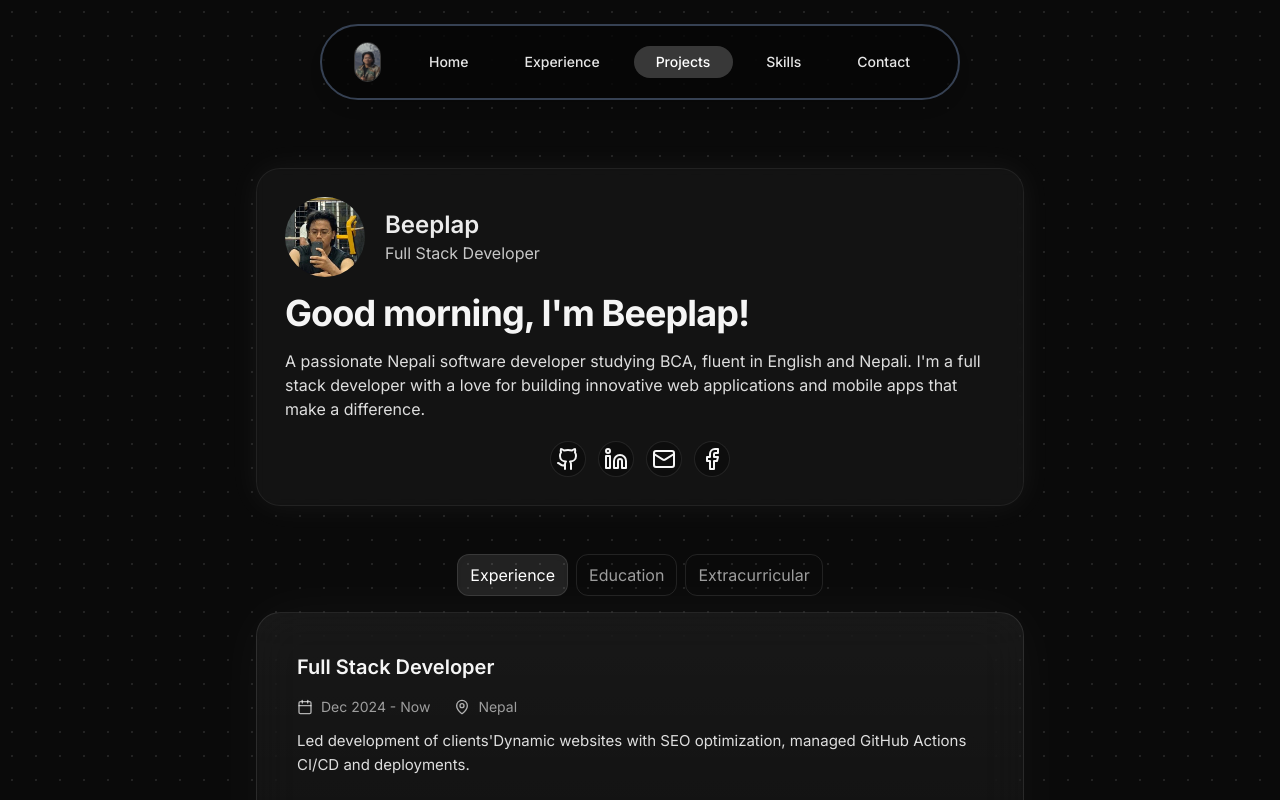
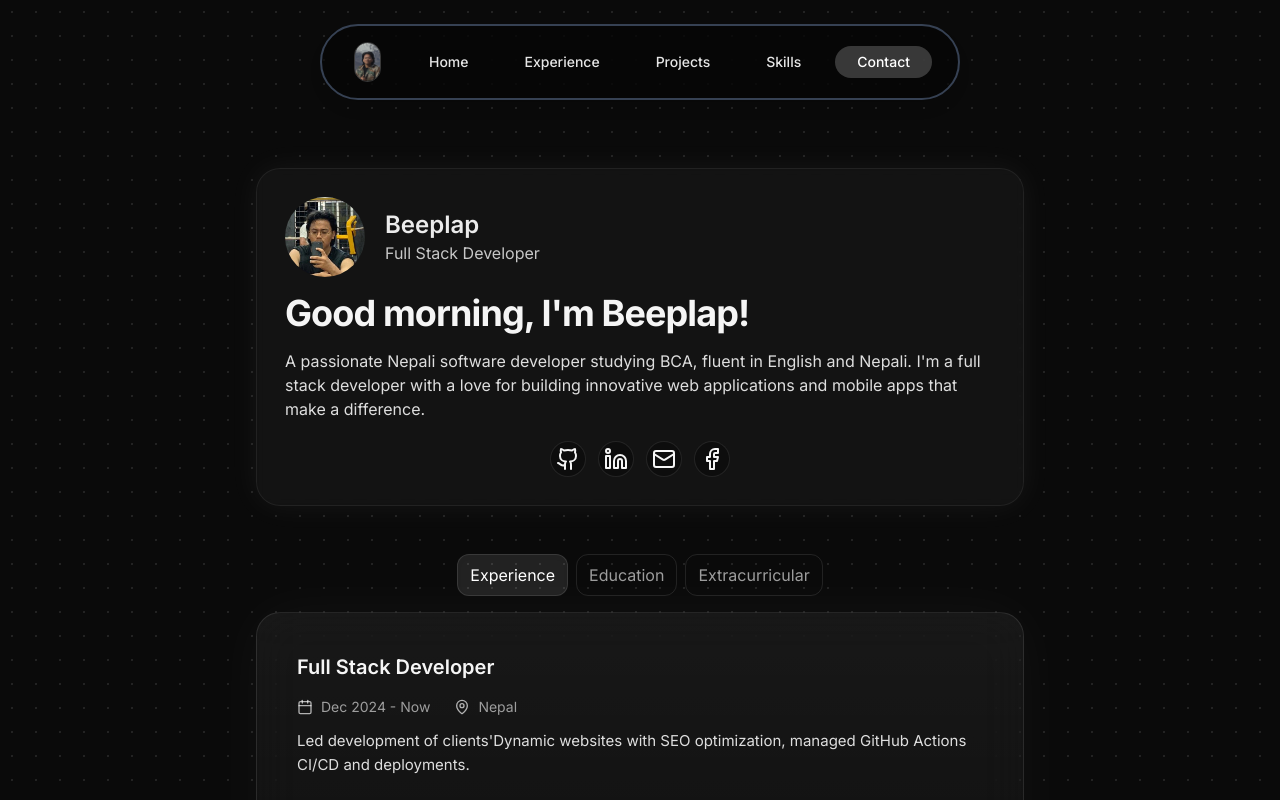
Before and after one commit to Beeplap/My-portfolio, a React (Vite) app: page / in a window 1280 px wide. Shown: the top 800 px of the page. Built offline with nearby package versions, Linux system fonts and the light colour scheme; the HTML template or start-up script is replaced by a standard one.

Commit message:
feat: Improve navigation behavior to set active index based on scroll position, ensuring Contact section is highlighted when near page bottom.

```diff
--- a/src/components/Navigation.tsx
+++ b/src/components/Navigation.tsx
@@ -47,9 +47,16 @@ const Navigation = () => {
 
       if (sections.length === 0) return
 
+      const windowHeight = window.innerHeight
       const scrollPosition = window.scrollY
-      const windowHeight = window.innerHeight
+      const docHeight = document.documentElement.scrollHeight
       let activeIndex = 0
+
+      // If user is at (or very near) the bottom of the page, force Contact as active
+      if (scrollPosition + windowHeight >= docHeight - 40) {
+        setActiveIndex(navItems.length - 1)
+        return
+      }
 
       // Find the section that's most visible in the viewport
       for (let i = 0; i < sections.length; i++) {
@@ -63,10 +70,6 @@ const Navigation = () => {
           if (sectionTop <= windowHeight / 2 && sectionBottom >= windowHeight / 2) {
             activeIndex = i
             break
-          }
-          // If we've scrolled past the middle of the viewport and this section is above it
-          if (sectionTop <= windowHeight / 2 && i === sections.length - 1) {
-            activeIndex = i
           }
         }
       }
```
